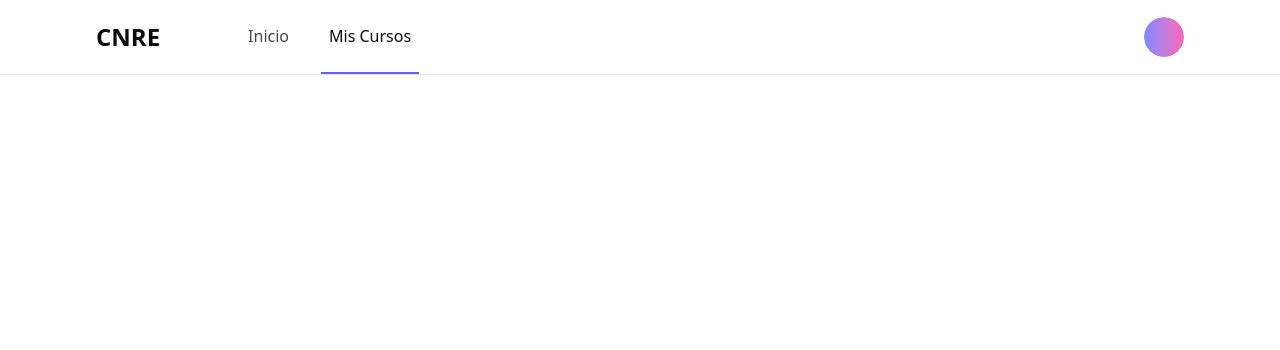
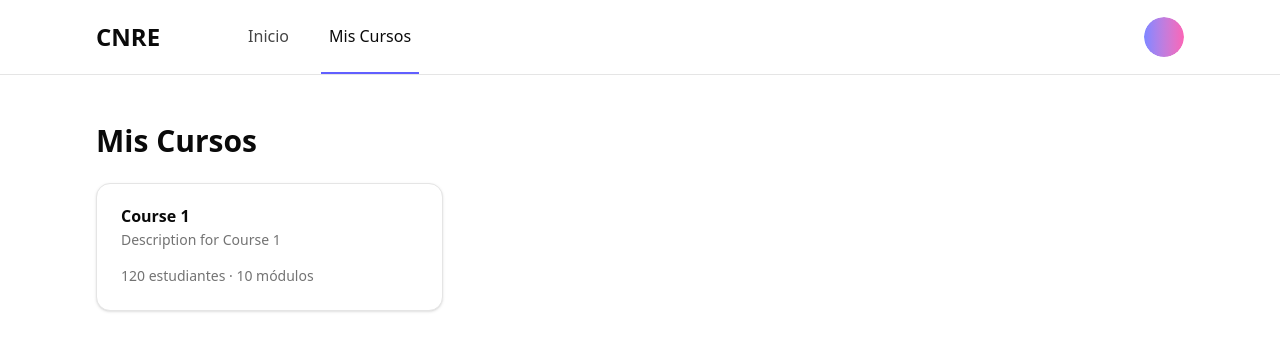
Before and after one commit to Pau-dna/plataforma-cnre, a SvelteKit app in the folder frontend/: page /my-courses in a window 1280 px wide. Shown: the top 350 px of the page. Built offline with nearby package versions, Linux system fonts and the light colour scheme.

Commit message:
feat: add CourseCard component and implement course loading functionality

```diff
--- a/frontend/package.json
+++ b/frontend/package.json
@@ -48,5 +48,8 @@
 		"onlyBuiltDependencies": [
 			"esbuild"
 		]
+	},
+	"dependencies": {
+		"lucide-svelte": "^0.542.0"
 	}
 }
--- a/frontend/src/app.css
+++ b/frontend/src/app.css
@@ -119,3 +119,7 @@
 		@apply bg-background text-foreground;
 	}
 }
+
+.text-h1 {
+	@apply text-3xl font-bold;
+}
--- a/frontend/src/lib/components/cursos/CourseCard.svelte
+++ b/frontend/src/lib/components/cursos/CourseCard.svelte
@@ -1,12 +1,26 @@
 <script lang="ts">
-	import * as Card from "$lib/components/ui/card/index.js";
+	import * as Card from '$lib/components/ui/card/index.js';
+	import type { Course } from '$lib/types/models/course';
 
 	type Props = {
-		title: string;
-		description: string;
-		userCount: number;
-		duration: string;
+		course: Course;
 	};
 
-	const { title, description, userCount, duration }: Props = $props();
+	const { course }: Props = $props();
 </script>
+
+<Card.Root>
+	<Card.Header>
+		<Card.Title>{course.title}</Card.Title>
+		<Card.Description>
+			<div class="flex flex-col gap-4">
+				<span class="line-clamp-2">{course.description}</span>
+				<div>
+					<span class="text-sm text-muted-foreground">
+						{course.student_count} {course.student_count === 1 ? 'estudiante' : 'estudiantes'} · {course.module_count} {course.module_count === 1 ? 'módulo' : 'módulos'}
+					</span>
+				</div>
+			</div>
+		</Card.Description>
+	</Card.Header>
+</Card.Root>
--- /dev/null
+++ b/frontend/src/lib/controllers/course.ts
@@ -0,0 +1,16 @@
+import type { Course } from "$lib/types/models/course";
+
+export class CourseController {
+    async getCourses(): Promise<Course[]> {
+
+        return [
+            {
+                id: 1,
+                title: "Course 1",
+                description: "Description for Course 1",
+                student_count: 120,
+                module_count: 10
+            }
+        ];
+    }
+}
--- /dev/null
+++ b/frontend/src/lib/types/models/course.ts
@@ -0,0 +1,7 @@
+export type Course = {
+    id: number;
+    title: string;
+    description: string;
+    student_count: number;
+    module_count: number;
+}
--- /dev/null
+++ b/frontend/src/routes/(authed)/my-courses/+page.server.ts
@@ -0,0 +1,10 @@
+import { CourseController } from '$lib/controllers/course';
+import type { PageServerLoad } from './$types';
+
+export const load = (async () => {
+
+    const courseController = new CourseController();
+    const courses = await courseController.getCourses();
+
+    return { courses };
+}) satisfies PageServerLoad;
--- a/frontend/src/routes/(authed)/my-courses/+page.svelte
+++ b/frontend/src/routes/(authed)/my-courses/+page.svelte
@@ -1,3 +1,22 @@
 <script lang="ts">
+	import CourseCard from '$lib/components/cursos/CourseCard.svelte';
+	import type { PageProps } from './$types';
 
+	let { data }: PageProps = $props();
+
+	let courses = $state(data.courses);
 </script>
+
+<div class="flex flex-col gap-6">
+	<h1 class="text-h1">Mis Cursos</h1>
+
+	{#if courses.length === 0}
+		<p>No estás inscrito en ningún curso.</p>
+	{:else}
+		<div class="grid grid-cols-1 gap-6 sm:grid-cols-2 lg:grid-cols-3">
+			{#each courses as course}
+				<CourseCard {course} />
+			{/each}
+		</div>
+	{/if}
+</div>
```
Also changed, not shown: 1 other file (tests, documents, lock files or other folders).
